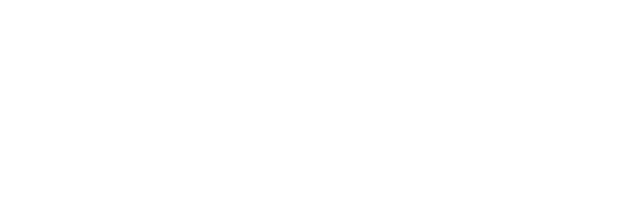
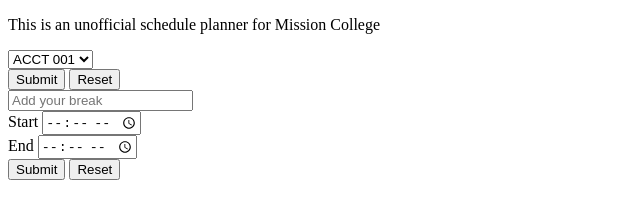
Before and after one commit to calmas96/mcscheduleplanner, a plain HTML site: page schedule_planner/src/front_end/main.html in a window 1280 px wide. Shown: the whole page, without its empty margins (0-640 px from the left). Drawn offline with Linux system fonts and the light colour scheme.

Commit message:
skeleton

```diff
--- a/schedule_planner/src/front_end/main.html
+++ b/schedule_planner/src/front_end/main.html
@@ -1,10 +1,39 @@
 <!DOCTYPE html>
 <html>
-<header>
-    <title>Welcome to Mission College Schedule Planner</title>
-</header>
+<head>
+    <meta charset="UTF-8">
+    <meta name="description" content="Mission College Schedule Planner">
+    <meta name="keywords" content="Mission College, Schedule Planner, MC Schedule Planner">
+    <meta name="author" content="Sang T. Le">
+    <title>MC Schedule Planner</title>
+    <p>This is an unofficial schedule planner for Mission College</p>
+</head>
 <body>
+<div id="addingCoursesAndBreaks">
+    <div id="addingCourses">
+        <form>
+            <select name="courses">
+                <option value="ACCT_001">ACCT 001</option>
+            </select>
+            <br>
+            <input type="submit">
+            <input type="reset">
+        </form>
+    </div>
+    <div id="addingBreaks">
+        <form>
+            <input type="text" placeholder="Add your break">
+            <br>
+            Start <input type="time">
+            <br>
+            End <input type="time">
+            <br>
+            <input type="submit">
+            <input type="reset">
+        </form>
+    </div>
+</div>
+<div id="coursesAndBreaksConclusion"></div>
+<div id="weekByWeekSchedule"></div>
 </body>
-<footer>
-</footer>
 </html>
```
